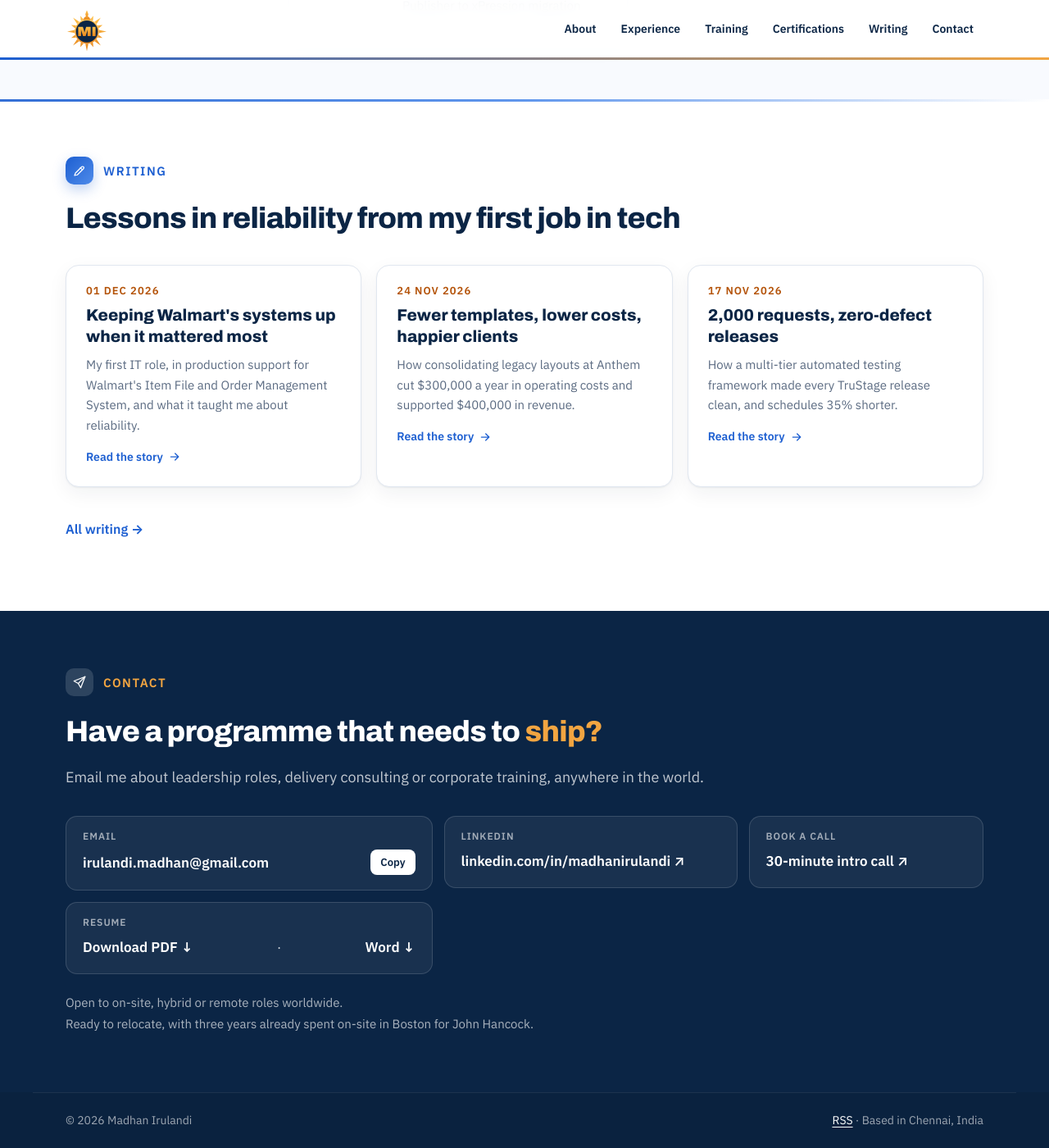
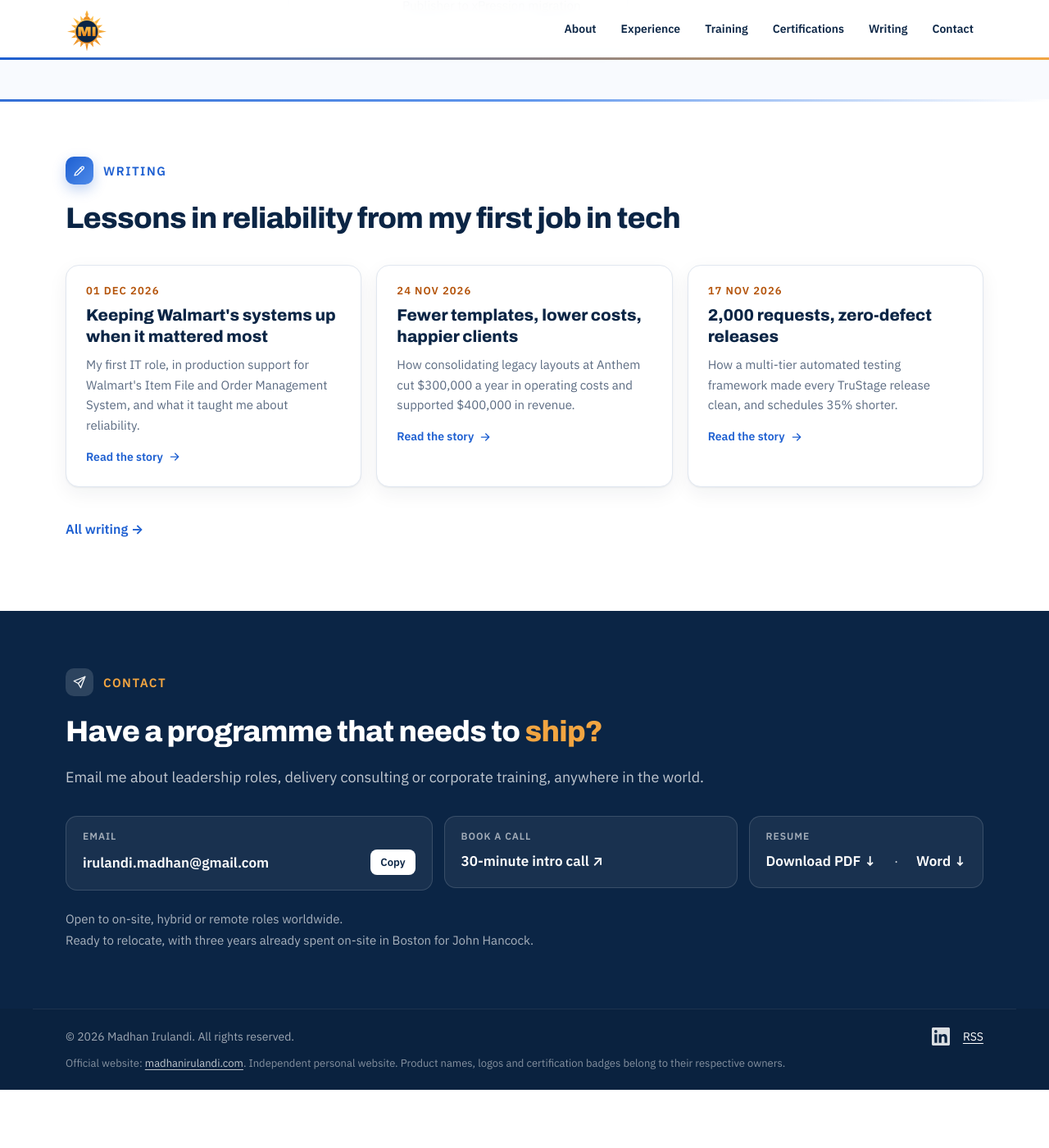
Before and after one commit to Madhan-I/Madhan-I.github.io, a Jekyll site: the page built from index.html, in a window 1280 px wide and 1400 px high, scrolled down 10986 px. Shown: the whole window at 82% size. Built offline with Jekyll 4.4.1, drawn with Linux system fonts in a browser that asks for light colours; after the commit the page ends 12315 px from its top, so only the background shows below that.

Commit message:
Footer: rights and ownership notice, LinkedIn icon; drop LinkedIn text card from Contact
Co-Authored-By: Claude Opus 5.5 <noreply@anthropic.com>
Claude-Session: https://claude.ai/code/session_01MFRrTt7LBDdX57m85KHNGp

```diff
--- a/_includes/icons.html
+++ b/_includes/icons.html
@@ -20,4 +20,5 @@
   <symbol id="i-cart" viewBox="0 0 24 24" fill="none" stroke="currentColor" stroke-width="1.7" stroke-linecap="round" stroke-linejoin="round"><path d="M3 4h2.5l2.2 10.5a1.5 1.5 0 001.5 1.2h7.6a1.5 1.5 0 001.5-1.1L20 8H6.4"/><circle cx="9.5" cy="19.5" r="1.4"/><circle cx="17" cy="19.5" r="1.4"/></symbol>
   <symbol id="i-headset" viewBox="0 0 24 24" fill="none" stroke="currentColor" stroke-width="1.7" stroke-linecap="round" stroke-linejoin="round"><path d="M4 14v-2a8 8 0 0116 0v2"/><rect x="3" y="13" width="4" height="6" rx="1.5"/><rect x="17" y="13" width="4" height="6" rx="1.5"/><path d="M19 19c0 1.5-2 2.5-5 2.5"/></symbol>
   <symbol id="i-flag" viewBox="0 0 24 24" fill="none" stroke="currentColor" stroke-width="1.7" stroke-linecap="round" stroke-linejoin="round"><path d="M5 21V4"/><path d="M5 4h13l-2.5 4L18 12H5"/><path d="M9 4v8M13 4v8M5 8h13" stroke-width="1"/></symbol>
+  <symbol id="i-linkedin" viewBox="0 0 24 24" fill="currentColor"><path d="M20.45 20.45h-3.55v-5.57c0-1.33-.03-3.04-1.85-3.04-1.85 0-2.14 1.45-2.14 2.94v5.67H9.35V9h3.41v1.56h.05c.48-.9 1.64-1.85 3.37-1.85 3.6 0 4.27 2.37 4.27 5.46v6.28zM5.34 7.43a2.06 2.06 0 1 1 0-4.13 2.06 2.06 0 0 1 0 4.13zM7.12 20.45H3.56V9h3.56v11.45zM22.22 0H1.77C.79 0 0 .77 0 1.73v20.54C0 23.23.79 24 1.77 24h20.45c.98 0 1.78-.77 1.78-1.73V1.73C24 .77 23.2 0 22.22 0z"/></symbol>
 </svg>
--- a/_layouts/default.html
+++ b/_layouts/default.html
@@ -28,8 +28,9 @@
   </main>
   <footer>
     <div class="wrap">
-      <span>© {{ 'now' | date: '%Y' }} {{ site.data.profile.name_first }} {{ site.data.profile.name_last }}</span>
-      <span><a href="{{ '/blog/feed.xml' | relative_url }}">RSS</a> · Based in {{ site.data.profile.location }}</span>
+      <span>© {{ 'now' | date: '%Y' }} {{ site.data.profile.name_first }} {{ site.data.profile.name_last }}. All rights reserved.</span>
+      <span class="f-links"><a class="f-in" href="{{ site.data.profile.linkedin }}" target="_blank" rel="noopener" aria-label="LinkedIn profile" data-goatcounter-click="click-footer-linkedin"><svg class="ic" aria-hidden="true"><use href="#i-linkedin"/></svg></a><a href="{{ '/blog/feed.xml' | relative_url }}">RSS</a></span>
+      <p class="f-legal">Official website: <a href="{{ site.url }}">madhanirulandi.com</a>. Independent personal website. Product names, logos and certification badges belong to their respective owners.</p>
     </div>
   </footer>
   <dialog class="lightbox" id="lightbox" aria-label="Certificate"><button type="button" class="lb-close" aria-label="Close">×</button><img alt=""><p class="lb-cap"></p></dialog>
--- a/assets/css/style.css
+++ b/assets/css/style.css
@@ -527,3 +527,11 @@ nav.open .menu-btn span:nth-child(3) { transform: translateY(-7px) rotate(-45deg
 @media (min-width: 561px) { .speak.duo ul { grid-template-columns: repeat(2, 1fr); } }
 .speak.duo { margin-top: 28px; }
 .retro { color: var(--muted); font-size: 15px; font-style: italic; margin: 8px 0 0; }
+
+/* Footer: legal line + LinkedIn icon */
+footer .f-links { display: inline-flex; align-items: center; gap: 16px; }
+footer .f-in { display: inline-flex; color: #FFFFFF; opacity: .85; }
+footer .f-in:hover { opacity: 1; color: #F2A541; }
+footer .f-in .ic { width: 22px; height: 22px; }
+footer .f-legal { flex-basis: 100%; margin: 0; font-size: 13px; color: rgba(255, 255, 255, .5); }
+footer .f-legal a { color: rgba(255, 255, 255, .75); }
--- a/index.html
+++ b/index.html
@@ -205,10 +205,6 @@ layout: default
         <div class="row"><a class="v" href="https://github.com/{{ p.github }}" target="_blank" rel="noopener">github.com/{{ p.github }} ↗</a></div>
       </div>
       {% endif %}
-      <div class="card">
-        <span class="k">LinkedIn</span>
-        <div class="row"><a class="v" data-goatcounter-click="click-contact-linkedin" href="{{ p.linkedin }}" target="_blank" rel="noopener">{{ p.linkedin_label }} ↗</a></div>
-      </div>
       {% if p.calendly != "" %}<div class="card">
         <span class="k">Book a call</span>
         <div class="row"><a class="v" data-goatcounter-click="click-contact-call" href="{{ p.calendly }}" target="_blank" rel="noopener">30-minute intro call ↗</a></div>
```
